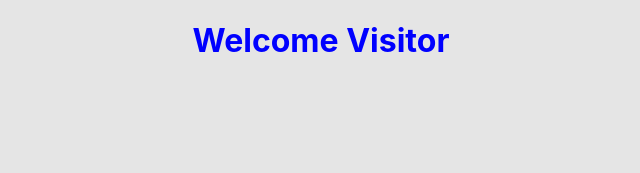
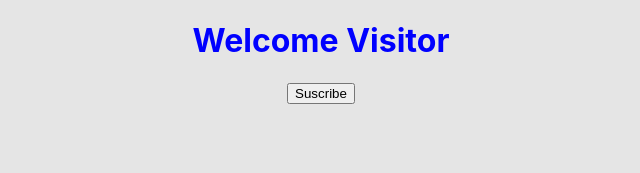
Before and after one commit to RazzSunuwar/React-Practice, a React (Create React App) app: page / in a window 1280 px wide. Shown: the top 173 px of the page, without its empty margins (319-959 px from the left). Built offline with nearby package versions, Linux system fonts and the light colour scheme.

Commit message:
React State

```diff
--- a/src/components/State/myState.js
+++ b/src/components/State/myState.js
@@ -4,13 +4,21 @@
     constructor() {
         super()
         this.state = {
-            Message: 'Welcome Visitor'
-        }
-    }
+            message: 'Welcome Visitor'
+        };
+    };
+
+    changeMessage() {
+        this.setState({
+            message: 'Thank you for suscribing !'
+        });
+    };
+
     render() {
         return (
             <div className = "App">
-                <h1>{this.state.Message}</h1>
+                <h1>{this.state.message}</h1>
+                <button onClick = {() => this.changeMessage()}>Suscribe</button>
             </div>
         );
     };
```
